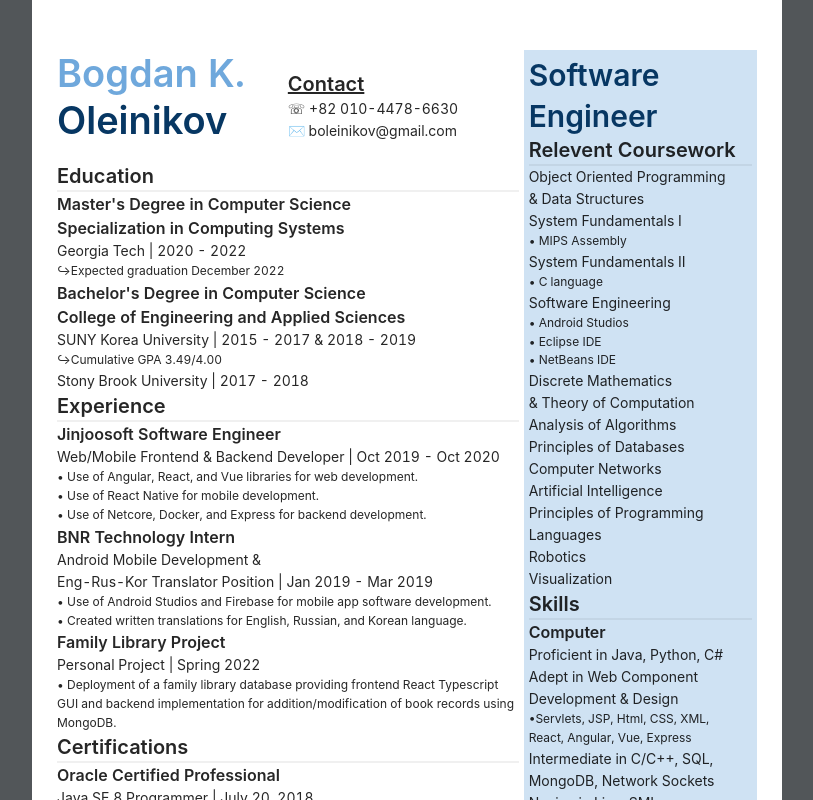
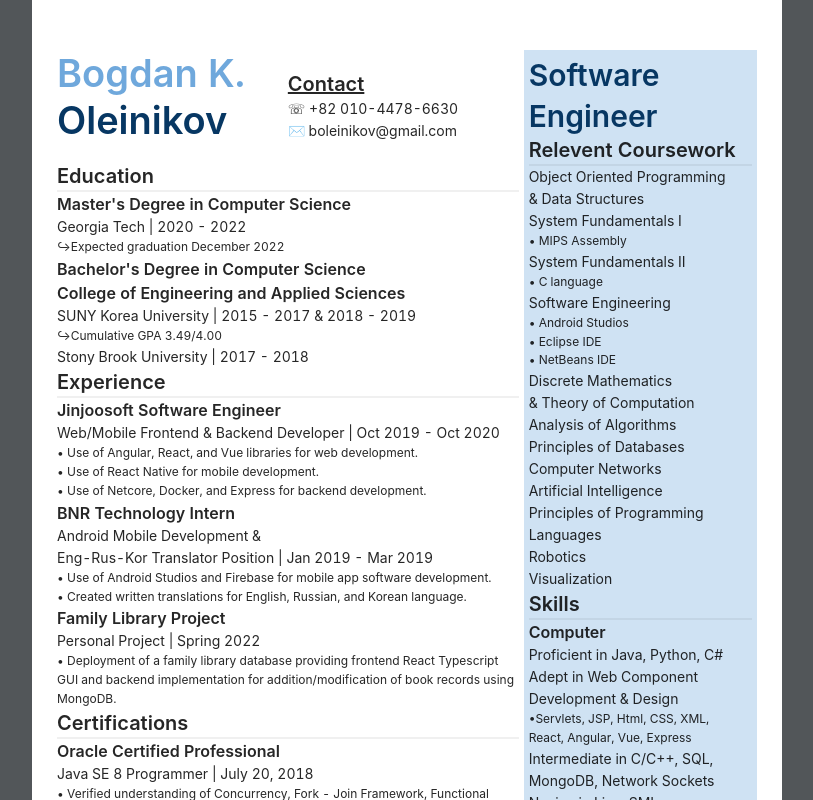
Before and after one commit to bowdawn/oleinikov-resume, a React (Create React App) app: page / in a window 1280 px wide. Shown: the top 800 px of the page, without its empty margins (233-1046 px from the left). Built offline with nearby package versions, Linux system fonts and the light colour scheme.

Commit message:
info edit

```diff
--- a/src/App.tsx
+++ b/src/App.tsx
@@ -25,8 +25,7 @@ const App: FC = () => (
           <Divider />
           <div>
             <div>
-              <Title level={5} >Master's Degree in Computer Science <br />
-                Specialization in Computing Systems
+              <Title level={5} >Master's Degree in Computer Science
               </Title>
               <div className='description-title'>Georgia Tech | 2020 - 2022 </div>
               <div className='description-detail'>↪Expected graduation December 2022</div>
```
